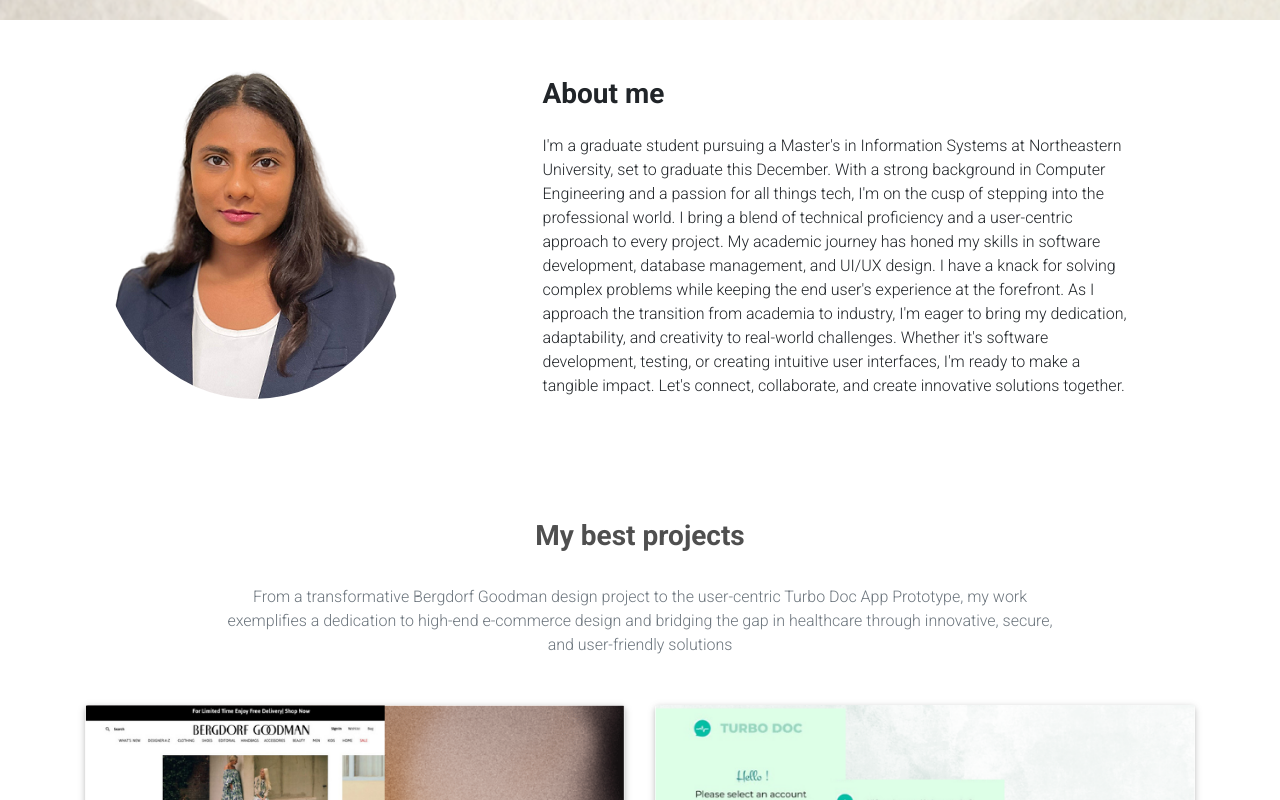
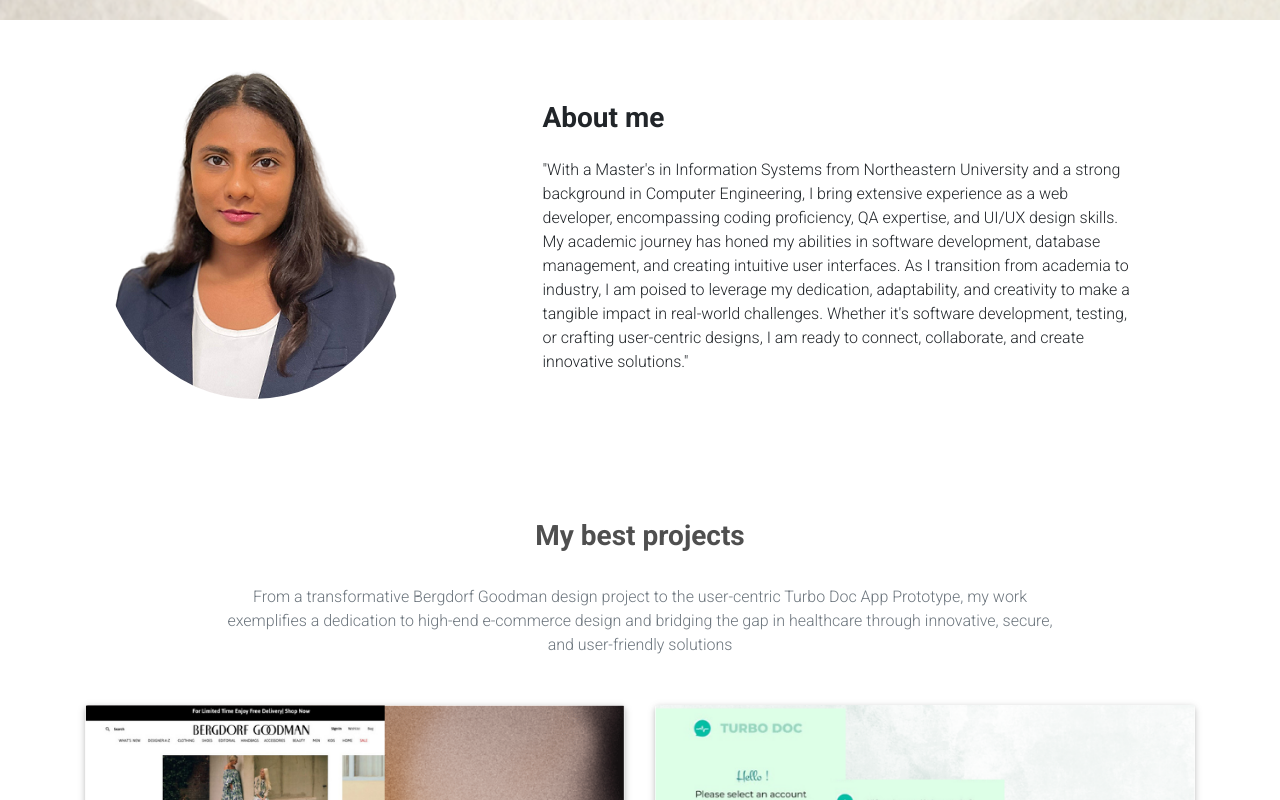
Before and after one commit to mansiDandgaval/mansidandgaval, a plain HTML site: page index.html in a window 1280 px wide. Shown: the part 780-1580 px from the top of the page. Drawn offline with Linux system fonts and the light colour scheme.

Commit message:
Update index.html

```diff
--- a/index.html
+++ b/index.html
@@ -248,22 +248,13 @@
               <h3 class="font-weight-bold mb-4">About me</h3>
 
               <p>
-                I'm a graduate student pursuing a Master's in Information Systems at Northeastern University, set to
-                graduate this December. With a strong background in Computer Engineering and a passion for all things
-                tech, I'm on the cusp of stepping into the professional world.
-
-
-                I bring a blend of technical proficiency and a user-centric approach to every project. My academic
-                journey has honed my skills in software development, database management, and UI/UX design. I have a
-                knack for solving complex problems while keeping the end user's experience at the forefront.
-
-
-                As I approach the transition from academia to industry, I'm eager to bring my dedication, adaptability,
-                and creativity to real-world challenges. Whether it's software development, testing, or creating
-                intuitive user interfaces, I'm ready to make a tangible impact.
-
-
-                Let's connect, collaborate, and create innovative solutions together.
+                "With a Master's in Information Systems from Northeastern University and a strong background in Computer
+                Engineering, I bring extensive experience as a web developer, encompassing coding proficiency, QA
+                expertise, and UI/UX design skills. My academic journey has honed my abilities in software development,
+                database management, and creating intuitive user interfaces. As I transition from academia to industry,
+                I am poised to leverage my dedication, adaptability, and creativity to make a tangible impact in
+                real-world challenges. Whether it's software development, testing, or crafting user-centric designs, I
+                am ready to connect, collaborate, and create innovative solutions."
               </p>
 
               <!-- <button type="button" class="btn btn-orange btn-rounded mx-0">
@@ -411,8 +402,8 @@
                   <hr>
                   <a target="_blank"
                     class="nav-link text-dark rounded-pill z-depth-2 waves-effect waves-light mx-2 font-weight-bold"
-                    href="https://github.com/mansiDandgaval/Exploring-the-Impact-of-CSS-and-Sass"
-                    role="button">GitHub<i class="fab fa-github fa-lg pl-3 fa-lg font-weight-light"></i></a>
+                    href="https://github.com/mansiDandgaval/Exploring-the-Impact-of-CSS-and-Sass" role="button">GitHub<i
+                      class="fab fa-github fa-lg pl-3 fa-lg font-weight-light"></i></a>
                   <a target="_blank"
                     class="nav-link text-dark rounded-pill z-depth-2 waves-effect waves-light font-weight-bold"
                     href="https://www.canva.com/design/DAF1Z0hXA6M/8kLZSBhra1G1bPxYWiEkTw/edit?utm_content=DAF1Z0hXA6M&utm_campaign=designshare&utm_medium=link2&utm_source=sharebutton"
```
